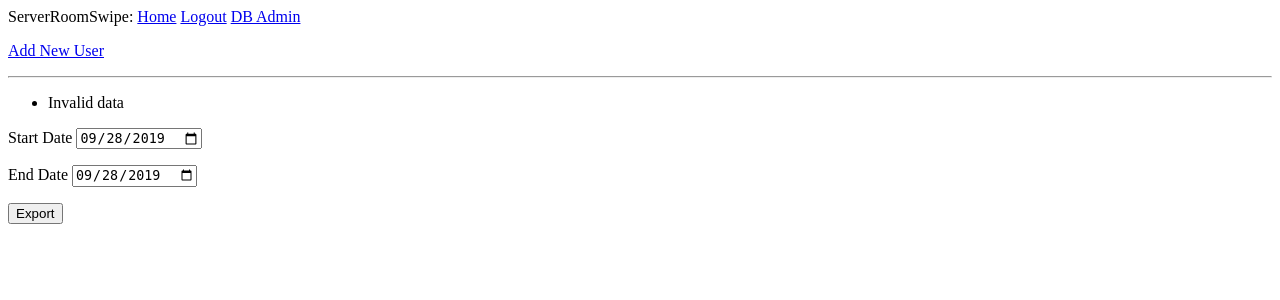
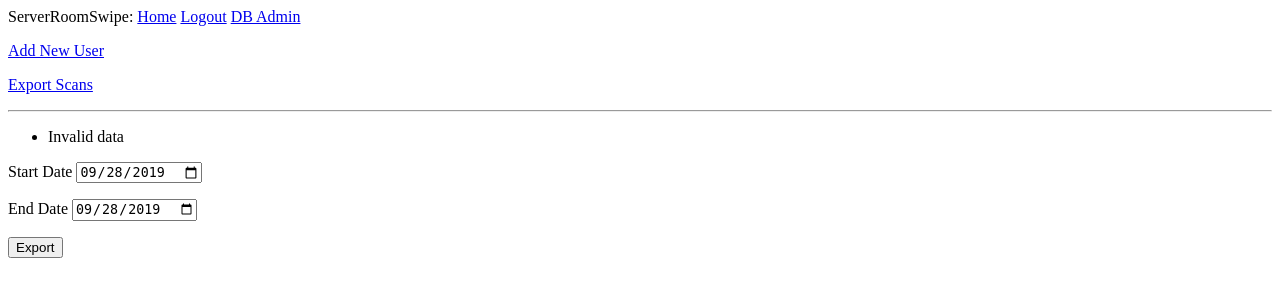
Before and after one commit to spacex/server_room_swipe, a Flask app: page /export in a window 1280 px wide. Shown: the top 300 px of the page. Run offline with Flask 2, Linux system fonts and the light colour scheme; the visitor is signed in with stand-in values (Sample User, id 1); data comes from the database, SQL or seed files in the repository.

Commit message:
Fix whitespace in base template, add export link.

```diff
--- a/app/__init__.py
+++ b/app/__init__.py
@@ -19,5 +19,5 @@ app.register_blueprint(api_bp, url_prefix='/api')
 from app import routes, models
 admin.add_view(models.AdminView(models.User, db.session, name='Users'))
 admin.add_view(models.AdminView(models.Scan, db.session, name='Scans'))
+admin.add_link(models.LogoutMenuLink(name='Export Scans', category='', url="/export"))
 admin.add_link(models.LogoutMenuLink(name='Logout', category='', url="/logout"))
-admin.add_link(models.LogoutMenuLink(name='Export Scans', category='', url="/export"))
--- a/app/templates/base.html
+++ b/app/templates/base.html
@@ -7,17 +7,18 @@
       {% endif %}
     </head>
     <body>
-		<div>
-			ServerRoomSwipe:
-			<a href="{{ url_for('index') }}">Home</a>
+        <div>
+            ServerRoomSwipe:
+            <a href="{{ url_for('index') }}">Home</a>
             {% if current_user.is_anonymous %}
             <a href="{{ url_for('login') }}">Login</a>
             {% else %}
             <a href="{{ url_for('logout') }}">Logout</a>
             {% endif %}
-			{% if  current_user.is_admin %}
+            {% if  current_user.is_admin %}
             <a href="{{ url_for('admin') }}">DB Admin</a></p>
             <a href="{{ url_for('register') }}">Add New User</a></p>
+            <a href="{{ url_for('download_log') }}">Export Scans</a></p>
             {% endif %}
         </div>
         <hr>
@@ -30,6 +31,6 @@
         </ul>
         {% endif %}
         {% endwith %}
-		{% block content %}{% endblock %}
+        {% block content %}{% endblock %}
 	</body>
 </html>
```
